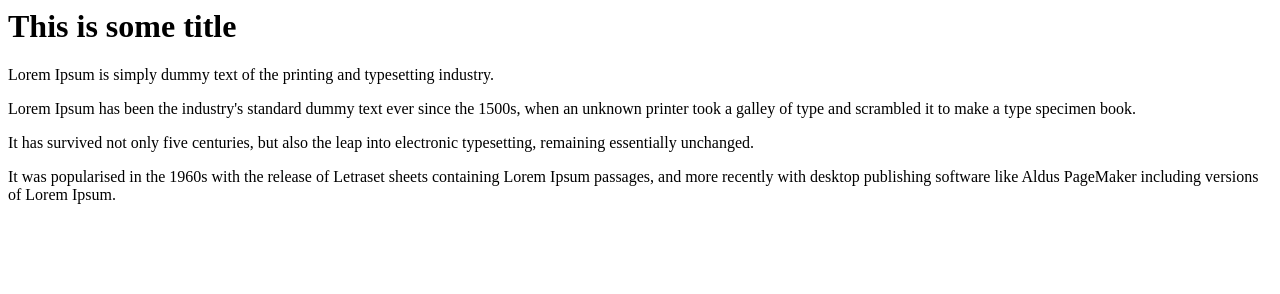
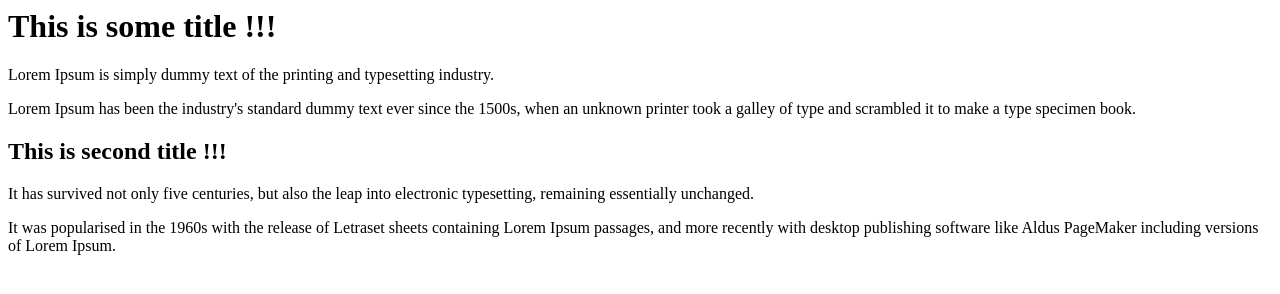
Before and after one commit to toni951/assigment, a plain HTML site: page index.html in a window 1280 px wide. Drawn offline with Linux system fonts and the light colour scheme.

Commit message:
New title added

```diff
--- a/index.html
+++ b/index.html
@@ -3,10 +3,11 @@
         <title>assigment iz Fronted Development</title>
     </head>
     <body>
-        <h1>This is some title </h1>
+        <h1>This is some title !!!</h1>
 
         <p>Lorem Ipsum is simply dummy text of the printing and typesetting industry.</p>
         <p>Lorem Ipsum has been the industry's standard dummy text ever since the 1500s, when an unknown printer took a galley of type and scrambled it to make a type specimen book.</p>
+        <h2>This is second title !!!</h2>
         <p>It has survived not only five centuries, but also the leap into electronic typesetting, remaining essentially unchanged.</p>
         <p>It was popularised in the 1960s with the release of Letraset sheets containing Lorem Ipsum passages, and more recently with desktop publishing software like Aldus PageMaker including versions of Lorem Ipsum.</p>
     </body>
```
